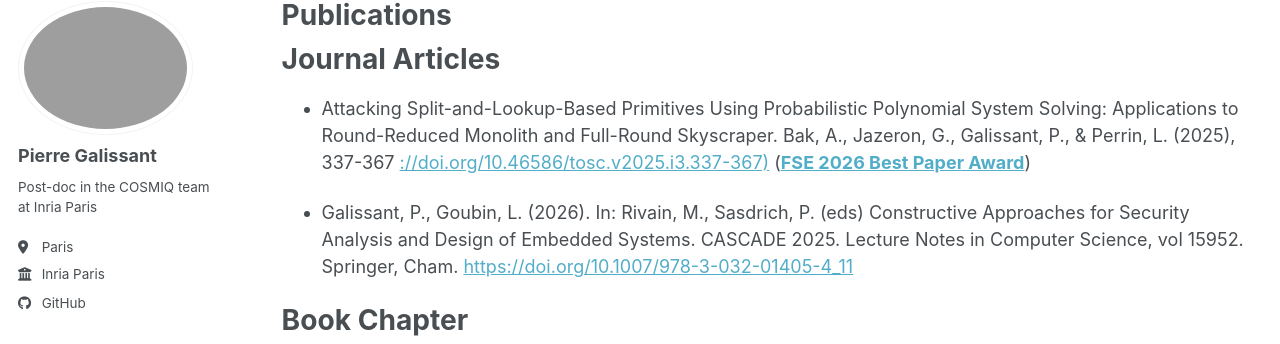
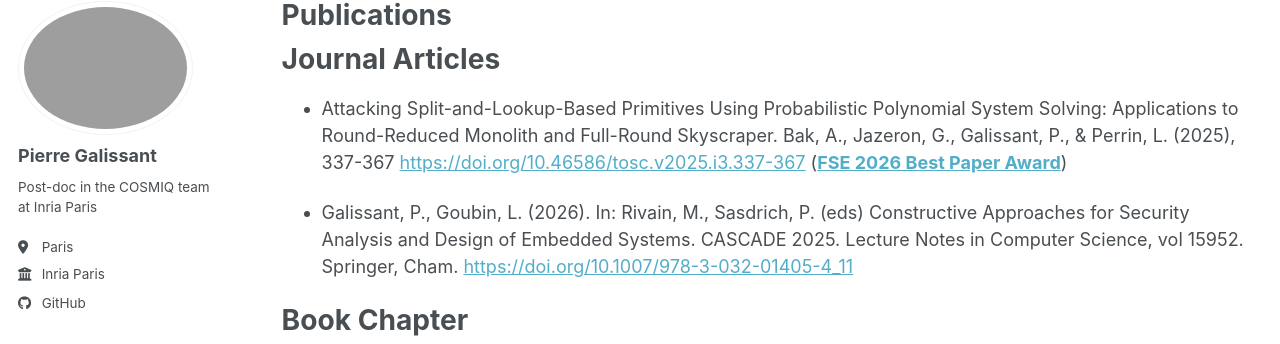
Before and after one commit to 314gali/314gali.github.io, a Jekyll site: the page built from _pages/publications.md, in a window 1280 px wide and 1136 px high. Shown: the part 100-444 px from the top of the window. Built offline with Jekyll 4.4.1, drawn with Linux system fonts in a browser that asks for light colours; a script bundle is joined from its source files by our own code; library files that are not in the unit come from our copies; some of the changed lines change nothing that is shown.

Commit message:
url  fix

```diff
--- a/_pages/publications.md
+++ b/_pages/publications.md
@@ -8,7 +8,7 @@ author_profile: true
 
 # Journal Articles
 
-- Attacking Split-and-Lookup-Based Primitives Using Probabilistic Polynomial System Solving: Applications to Round-Reduced Monolith and Full-Round Skyscraper. Bak, A., Jazeron, G., Galissant, P., & Perrin, L. (2025), 337-367 [://doi.org/10.46586/tosc.v2025.i3.337-367)](https://doi.org/10.46586/tosc.v2025.i3.337-367) ([**FSE 2026 Best Paper Award**](https://fse.iacr.org/2026/program.php))
+- Attacking Split-and-Lookup-Based Primitives Using Probabilistic Polynomial System Solving: Applications to Round-Reduced Monolith and Full-Round Skyscraper. Bak, A., Jazeron, G., Galissant, P., & Perrin, L. (2025), 337-367 [https://doi.org/10.46586/tosc.v2025.i3.337-367](https://doi.org/10.46586/tosc.v2025.i3.337-367) ([**FSE 2026 Best Paper Award**](https://fse.iacr.org/2026/program.php))
 
 - Galissant, P., Goubin, L. (2026).  In: Rivain, M., Sasdrich, P. (eds) Constructive Approaches for Security Analysis and Design of Embedded Systems. CASCADE 2025. Lecture Notes in Computer Science, vol 15952. Springer, Cham. [https://doi.org/10.1007/978-3-032-01405-4_11](https://doi.org/10.1007/978-3-032-01405-4_11)
 
```
